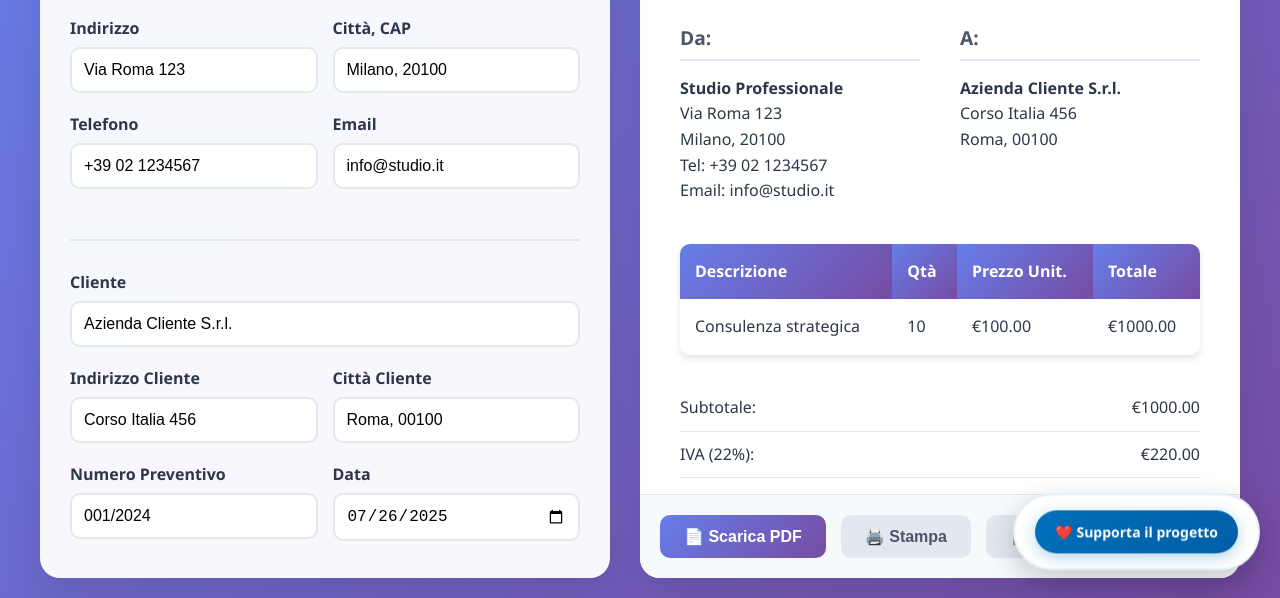
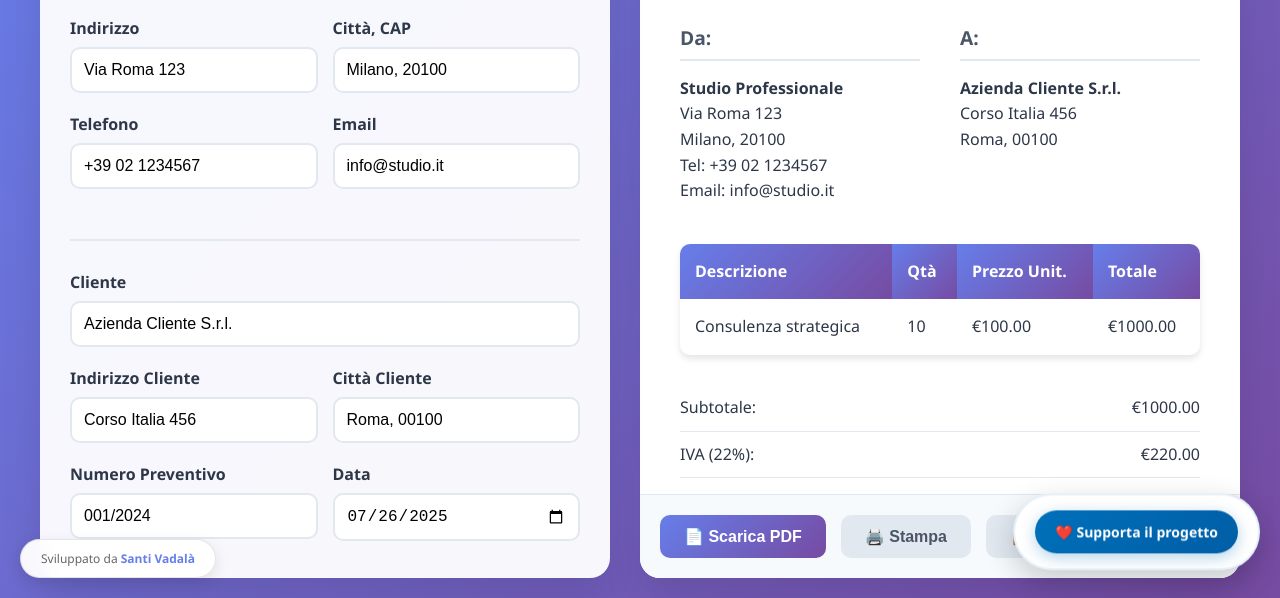
Before and after one commit to parzivaldev94/preventivoonline, a plain HTML site: page index.html in a window 1280 px wide. Shown: the part 202-800 px from the top of the page. Drawn offline with nearby package versions, Linux system fonts and the light colour scheme.

Commit message:
Update index.html

```diff
--- a/index.html
+++ b/index.html
@@ -310,6 +310,31 @@
             animation: float 3s ease-in-out infinite;
         }
 
+        .footer {
+            position: fixed;
+            bottom: 20px;
+            left: 20px;
+            background: rgba(255, 255, 255, 0.95);
+            padding: 10px 20px;
+            border-radius: 25px;
+            backdrop-filter: blur(10px);
+            box-shadow: 0 5px 15px rgba(0,0,0,0.1);
+            border: 1px solid rgba(0,0,0,0.1);
+            z-index: 999;
+        }
+
+        .footer p {
+            margin: 0;
+            font-size: 12px;
+            color: #666;
+            font-weight: 500;
+        }
+
+        .footer .developer {
+            color: #667eea;
+            font-weight: 600;
+        }
+
         @keyframes float {
             0%, 100% { transform: translateY(0px); }
             50% { transform: translateY(-10px); }
@@ -464,6 +489,12 @@
         <a href="https://www.paypal.com/donate?business=santivadala.dev%40gmail.com&no_recurring=0&currency_code=EUR" target="_blank" class="paypal-btn">
             ❤️ Supporta il progetto
         </a>
+    </div>
+
+    <!-- Footer sviluppatore -->
+    <div class="footer">
+        <p>Sviluppato da <span class="developer">Santi Vadalà</span></p>
+        <!-- <p style="font-size: 10px; margin-top: 2px;">P.IVA: 12345678901</p> -->
     </div>
 
     <script>
```
